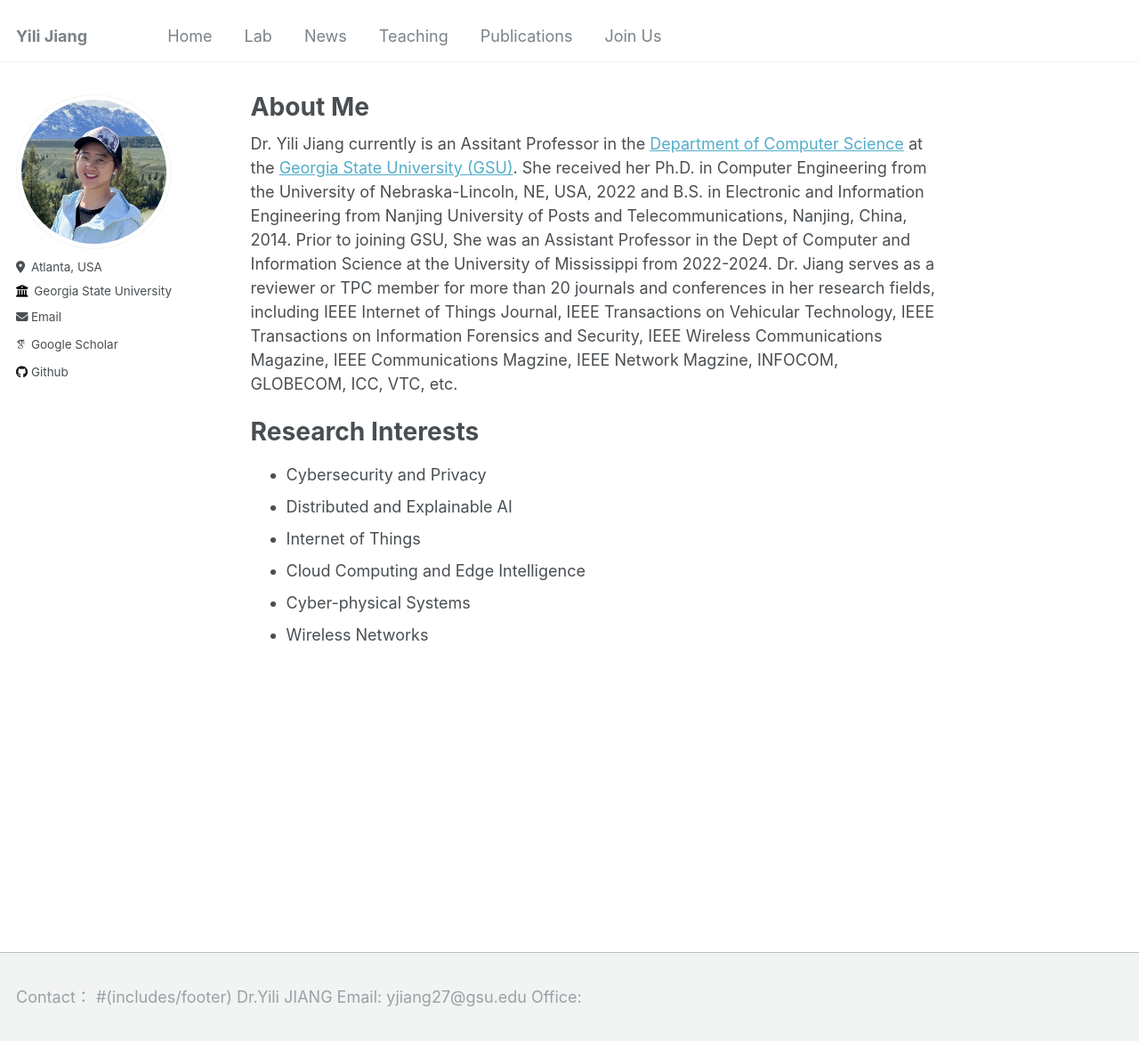
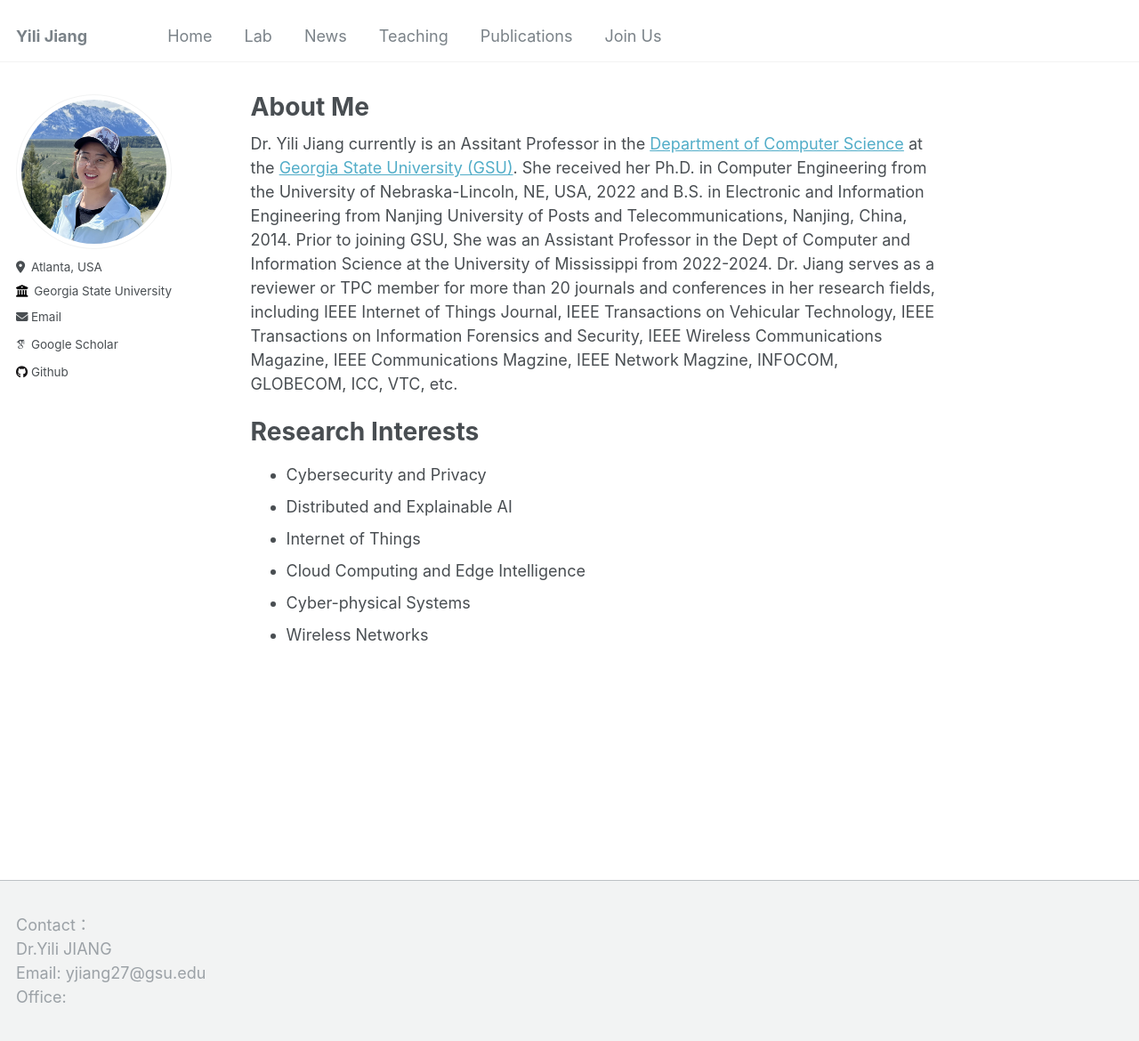
Before and after one commit to suhbrina-perry/suhbrina-perry.github.io, a Jekyll site: the page built from _pages/about.md, in a window 1280 px wide and 1193 px high. Shown: the top 1170 px of the window at 89% size. Built offline with Jekyll 4.4.1, drawn with Linux system fonts in a browser that asks for light colours; some web fonts are replaced.

Commit message:
Update custom.html

```diff
--- a/_includes/footer/custom.html
+++ b/_includes/footer/custom.html
@@ -1,12 +1,12 @@
 <!-- start custom footer snippets -->
 <p>
-  Contact：   #(includes/footer)
+  Contact： <br>
 
-  Dr.Yili JIANG
+  Dr.Yili JIANG  <br>
 
-  Email: yjiang27@gsu.edu
+  Email: yjiang27@gsu.edu  <br>
 
-  Office:
+  Office: <br>
 
 
 </p>
```
